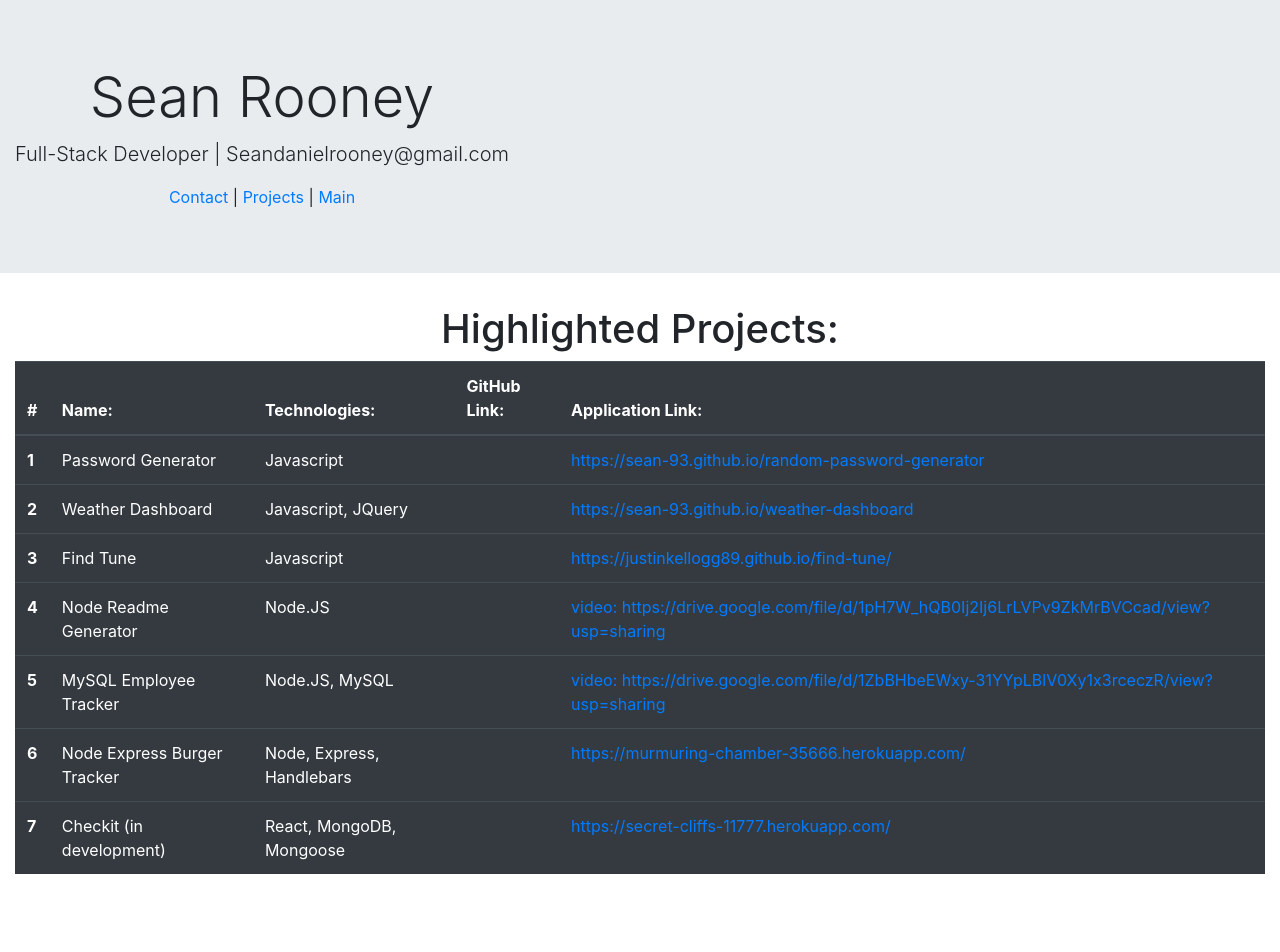
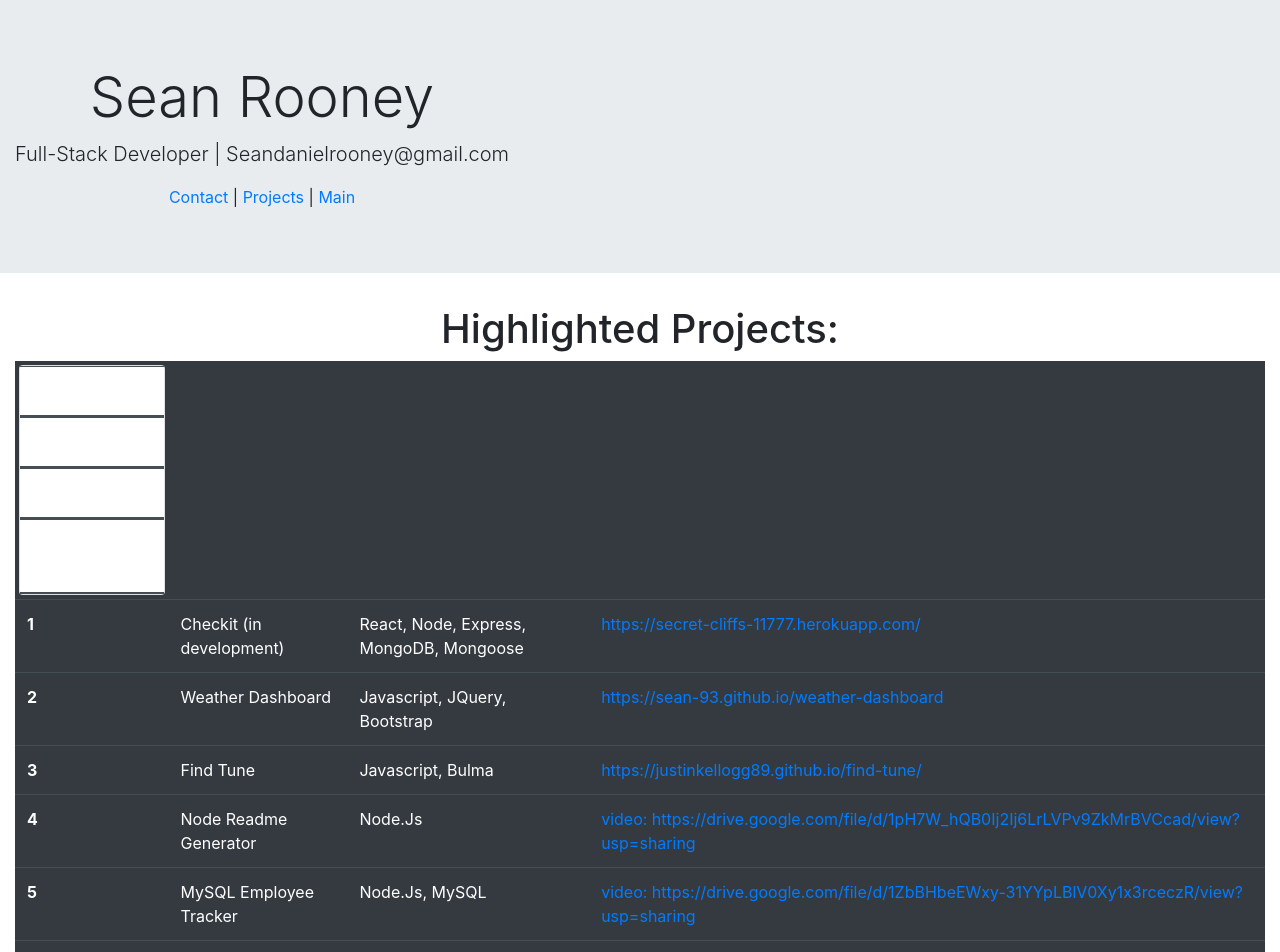
Before and after one commit to Sean-93/react-portfolio, a React (Create React App) app: page /projects in a window 1280 px wide. Shown: the top 952 px of the page. Before the commit the page ends 890 px from the top, so only its background shows below. Built offline with nearby package versions, Linux system fonts and the light colour scheme.

Commit message:
cleaning things up

```diff
--- a/public/index.html
+++ b/public/index.html
@@ -36,7 +36,7 @@
       crossorigin="anonymous"
     ></script>
 
-    <title>Sean Rooney- Developer</title>
+    <title>Sean Rooney- Web Developer</title>
   </head>
   <body>
     <noscript>You need to enable JavaScript to run this app.</noscript>
--- a/src/App.js
+++ b/src/App.js
@@ -7,48 +7,54 @@ import { BrowserRouter as Router, Switch, Route, Link} from "react-router-dom";
 
 const projectList = [
   {
+    name: "Checkit (in development)",
+    technologies: "React, Node, Express, MongoDB, Mongoose",
+    GitHub: "https://github.com/Sean-93/checkit",
+    application: "https://secret-cliffs-11777.herokuapp.com/",
+  },
+  {
+    name: "Weather Dashboard",
+    technologies: "Javascript, JQuery, Bootstrap",
+    GitHub: "https://github.com/Sean-93/weather-dashboard",
+    application: "https://sean-93.github.io/weather-dashboard",
+  },
+  {
+    name: "Find Tune",
+    technologies: "Javascript, Bulma",
+    GitHub: "https://github.com/justinkellogg89/find-tune",
+    application: "https://justinkellogg89.github.io/find-tune/",
+  },
+  {
+    name: "Node Readme Generator",
+    technologies: "Node.Js",
+    GitHub: " https://github.com/Sean-93/node-readme-generator",
+    application:
+      "video: https://drive.google.com/file/d/1pH7W_hQB0Ij2Ij6LrLVPv9ZkMrBVCcad/view?usp=sharing",
+  },
+  {
+    name: "MySQL Employee Tracker",
+    technologies: "Node.Js, MySQL",
+    GitHub: " https://github.com/Sean-93/mysql-employee-tracker",
+    application:
+      "video: https://drive.google.com/file/d/1ZbBHbeEWxy-31YYpLBlV0Xy1x3rceczR/view?usp=sharing",
+  },
+  {
+    name: "Node Express Burger Tracker",
+    technologies: "Node.Js, Express, Handlebars",
+    GitHub: "https://github.com/Sean-93/node-express-burger-log",
+    application: "https://murmuring-chamber-35666.herokuapp.com/",
+  },
+  {
     name: "Password Generator",
     technologies: "Javascript",
     GitHub: "https://github.com/Sean-93/random-password-generator",
     application: "https://sean-93.github.io/random-password-generator",
   },
   {
-    name: "Weather Dashboard",
-    technologies: "Javascript, JQuery",
-    GitHub: "https://github.com/Sean-93/weather-dashboard",
-    application: "https://sean-93.github.io/weather-dashboard",
-  },
-  {
-    name: "Find Tune",
-    technologies: "Javascript",
-    GitHub: "https://github.com/justinkellogg89/find-tune",
-    application: "https://justinkellogg89.github.io/find-tune/",
-  },
-  {
-    name: "Node Readme Generator",
-    technologies: "Node.JS",
-    GitHub: " https://github.com/Sean-93/node-readme-generator",
-    application:
-      "video: https://drive.google.com/file/d/1pH7W_hQB0Ij2Ij6LrLVPv9ZkMrBVCcad/view?usp=sharing",
-  },
-  {
-    name: "MySQL Employee Tracker",
-    technologies: "Node.JS, MySQL",
-    GitHub: " https://github.com/Sean-93/mysql-employee-tracker",
-    application:
-      "video: https://drive.google.com/file/d/1ZbBHbeEWxy-31YYpLBlV0Xy1x3rceczR/view?usp=sharing",
-  },
-  {
-    name: "Node Express Burger Tracker",
-    technologies: "Node, Express, Handlebars",
-    GitHub: "https://github.com/Sean-93/node-express-burger-log",
-    application: "https://murmuring-chamber-35666.herokuapp.com/",
-  },
-  {
-    name: "Checkit (in development)",
-    technologies: "React, MongoDB, Mongoose",
-    GitHub: "https://github.com/Sean-93/checkit",
-    application: "https://secret-cliffs-11777.herokuapp.com/",
+    name: "Workday Scheduler",
+    technologies: "Javascript, JQuery, Boostrap",
+    GitHub: "https://github.com/Sean-93/Work-Day-Scheduler",
+    application: "https://sean-93.github.io/Work-Day-Scheduler/",
   },
 ];
 
--- a/src/components/projects.js
+++ b/src/components/projects.js
@@ -1,8 +1,8 @@
 import React from "react";
-// import { Link } from 'react-router-dom';
+
 
 export default function Projects(props) {
-  // const [employeesList, setEmployeesList] = useState(props.employeesList);
+
   const projects = props.projectList.map((item, index) => {
       return (
         <tr>
@@ -21,8 +21,8 @@ export default function Projects(props) {
         <h1 className="text-center">Highlighted Projects:</h1>
         <table className="table table-dark">
           <thead>
-            <tr>
-              <th scope="col">#</th>
+            <tr className="card m-1">
+
               <th scope="col">Name:</th>
               <th scope="col">Technologies:</th>
               <th scope="col">GitHub Link:</th>
```
